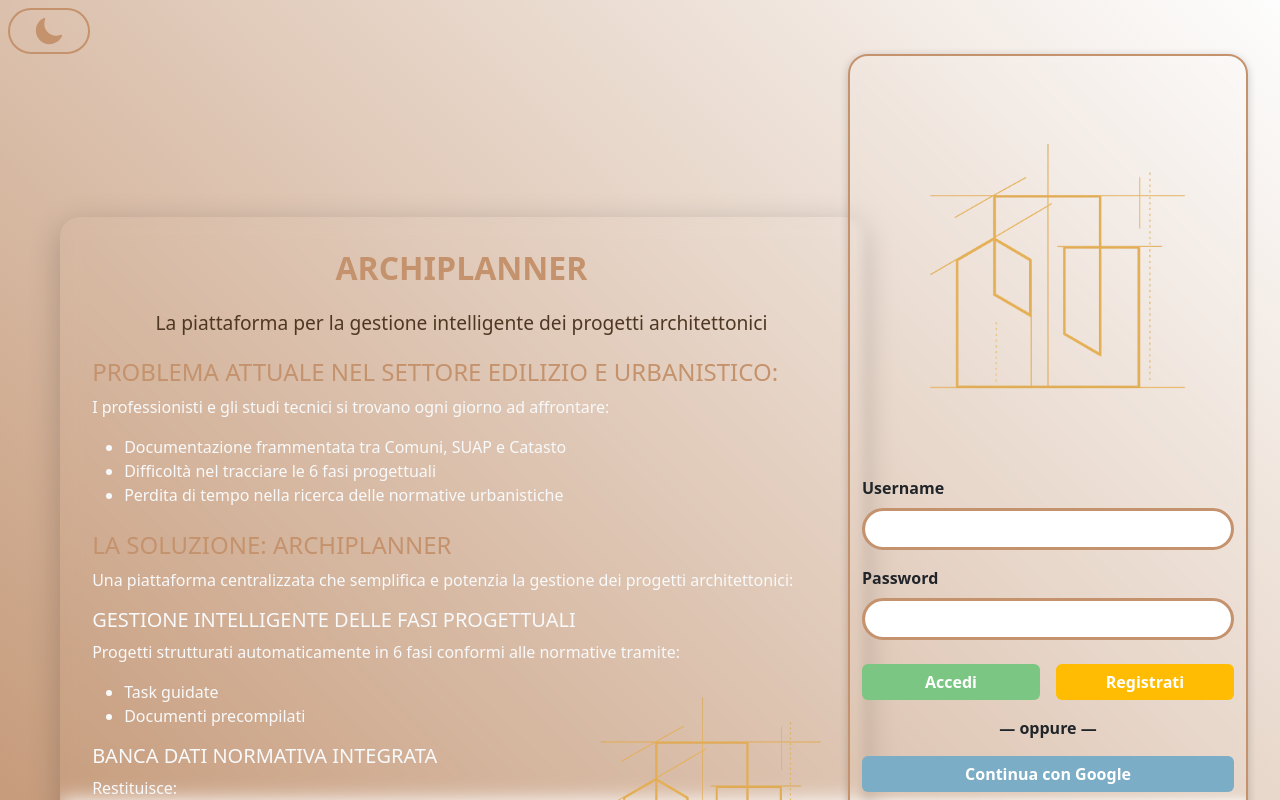
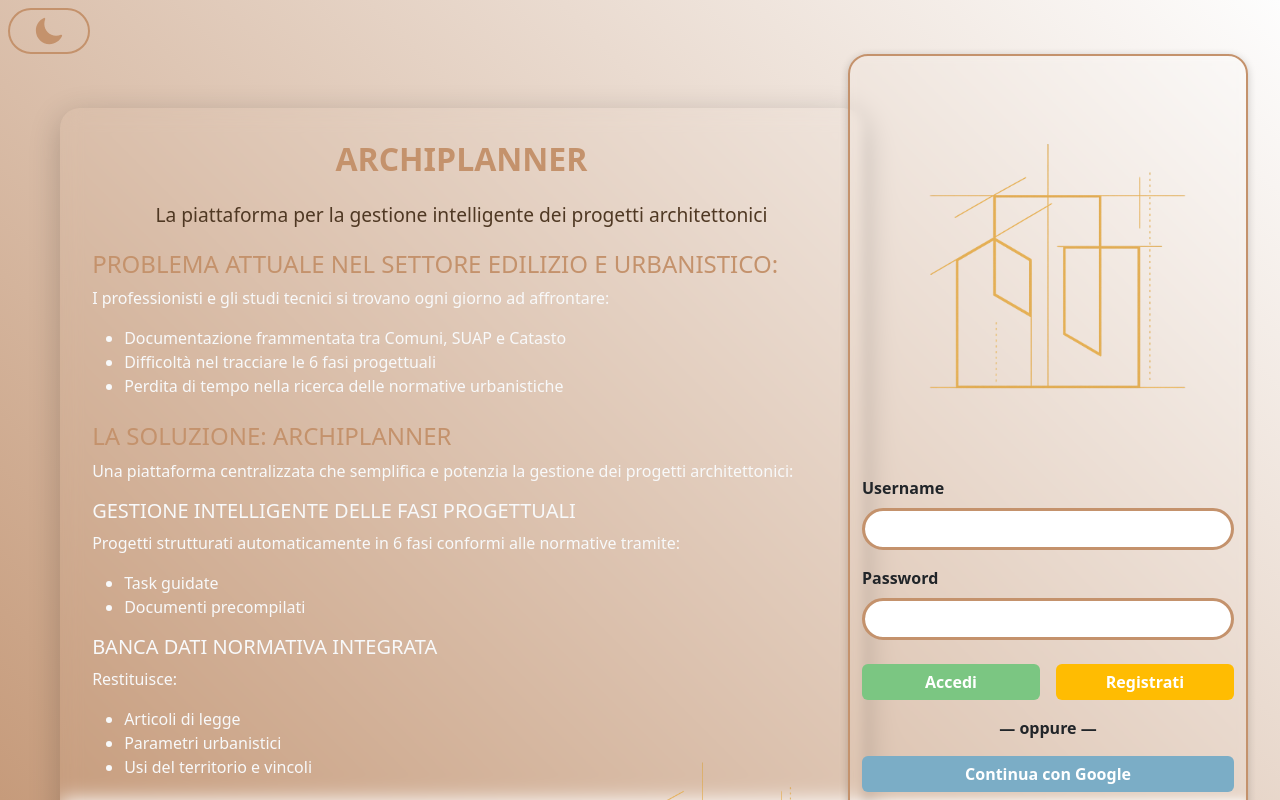
Before and after one commit to Salvatore0609/Capstone_Archiplanner, a React (Vite) app: page / in a window 1280 px wide. Shown: the top 800 px of the page. Built offline with nearby package versions, Linux system fonts and the light colour scheme; no server answers.

Commit message:
refactor: Update dark theme styles for improved consistency and adjust positioning in Login component

```diff
--- a/src/App.css
+++ b/src/App.css
@@ -74,7 +74,7 @@
 /*        DARK THEME STYLES      */
 /*===============================*/
 [data-theme="dark"] body {
-  background: #000000;
+  background: var(--neutral-gray);
   background-repeat: no-repeat;
   background-position: center center;
   background-size: cover;
@@ -90,11 +90,6 @@
   background-attachment: fixed;
   position: relative;
   overflow: hidden;
-}
-
-:root {
-  --logo-width: 50%;
-  --logo-height: 50%;
 }
 
 [data-theme="dark"] .form-label {
@@ -129,6 +124,7 @@
 
 [data-theme="dark"] .modal-header {
   background: rgba(255, 107, 53, 0.1);
+  border-radius: var(--border-radius);
   border-bottom: 1px solid var(--neutral-medium);
   backdrop-filter: blur(10px);
 }
--- a/src/pages/auth/Login.jsx
+++ b/src/pages/auth/Login.jsx
@@ -41,14 +41,14 @@ function Login() {
                 className="p-3 text-light "
                 style={{
                   right: "-5%",
-                  top: "15%",
+                  top: "5%",
                   backgroundColor: "rgba(0, 0, 0, 0)",
                   backdropFilter: "blur(10px)",
                   border: "0px solid",
                   borderRadius: "20px",
                   width: "100%",
                   boxShadow: "0 8px 32px rgba(0, 0, 0, 0.2)",
-                  maxHeight: "70%",
+                  maxHeight: "90%",
                   overflowY: "auto",
                 }}
               >
```
